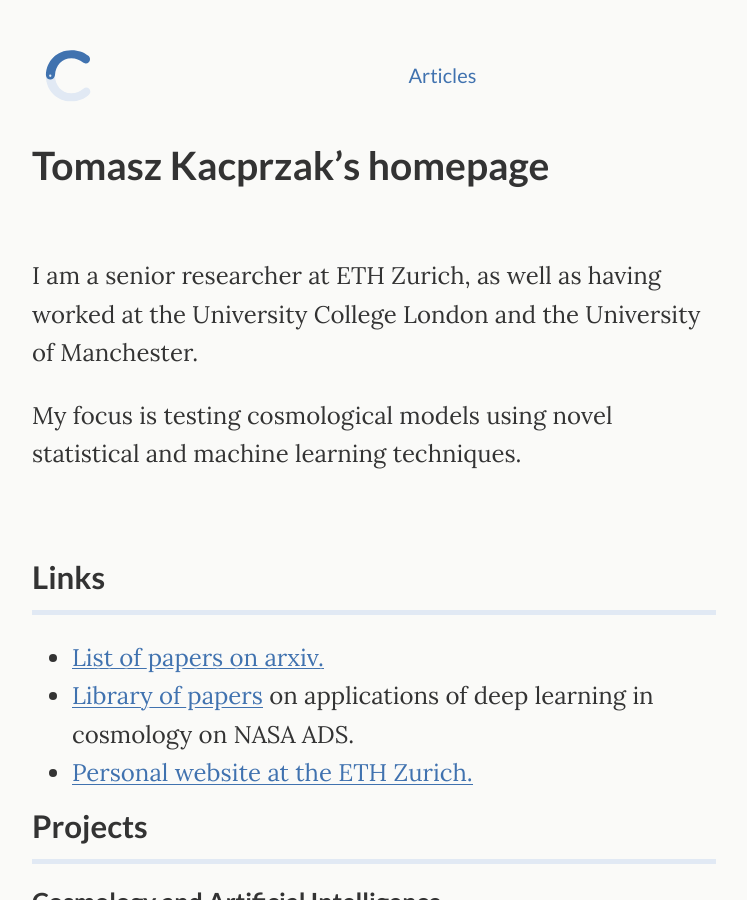
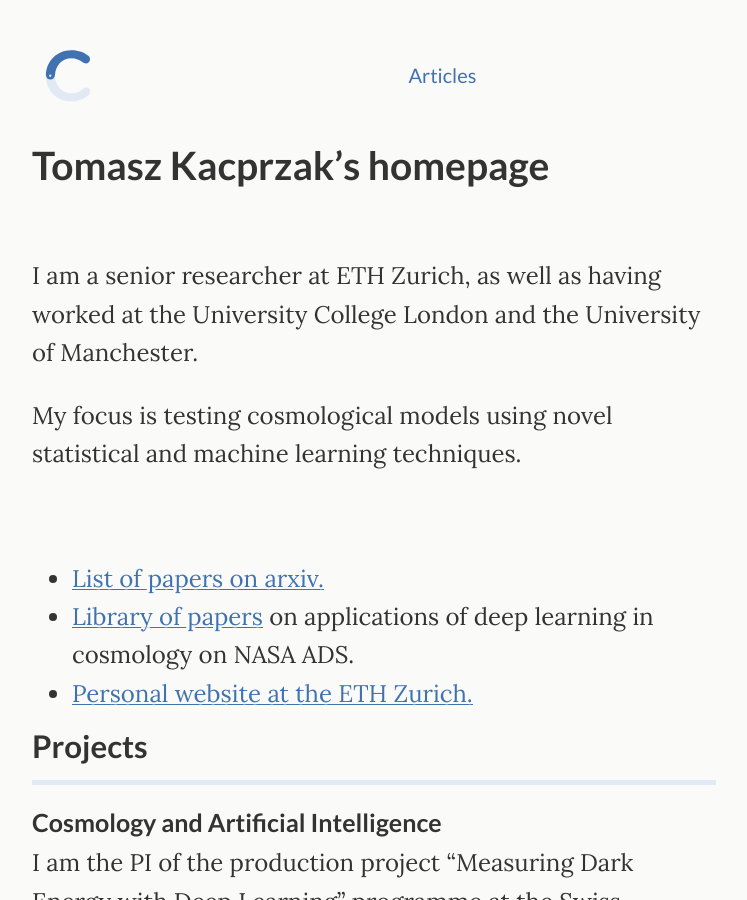
Before and after one commit to tomaszkacprzak/tomaszkacprzak.github.io, a Jekyll site: the page built from index.md, in a window 1280 px wide and 900 px high. Shown: the whole window, without its empty margins (266-1013 px from the left). Built offline with Jekyll 4.4.1, drawn with Linux system fonts in a browser that asks for light colours.

Commit message:
Update index.md

```diff
--- a/index.md
+++ b/index.md
@@ -15,11 +15,6 @@ I am a senior researcher at ETH Zurich, as well as having worked at the Universi
 My focus is testing cosmological models using novel statistical and machine learning techniques.
 
 <br>
-
-
-## Links
--------------------------------------
-
 
 
    *   [List of papers on arxiv.](https://arxiv.org/find/astro-ph/1/au:+Kacprzak_T/0/1/0/all/0/1)
```
